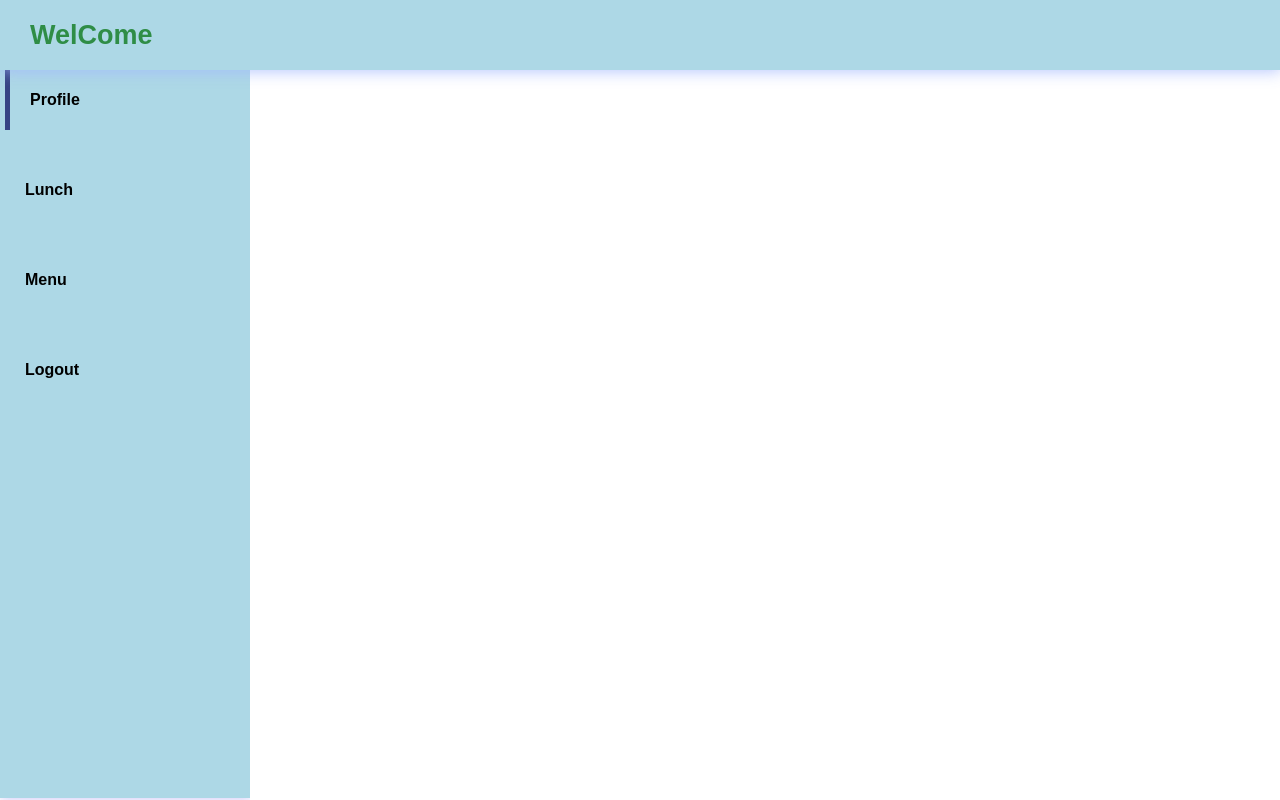
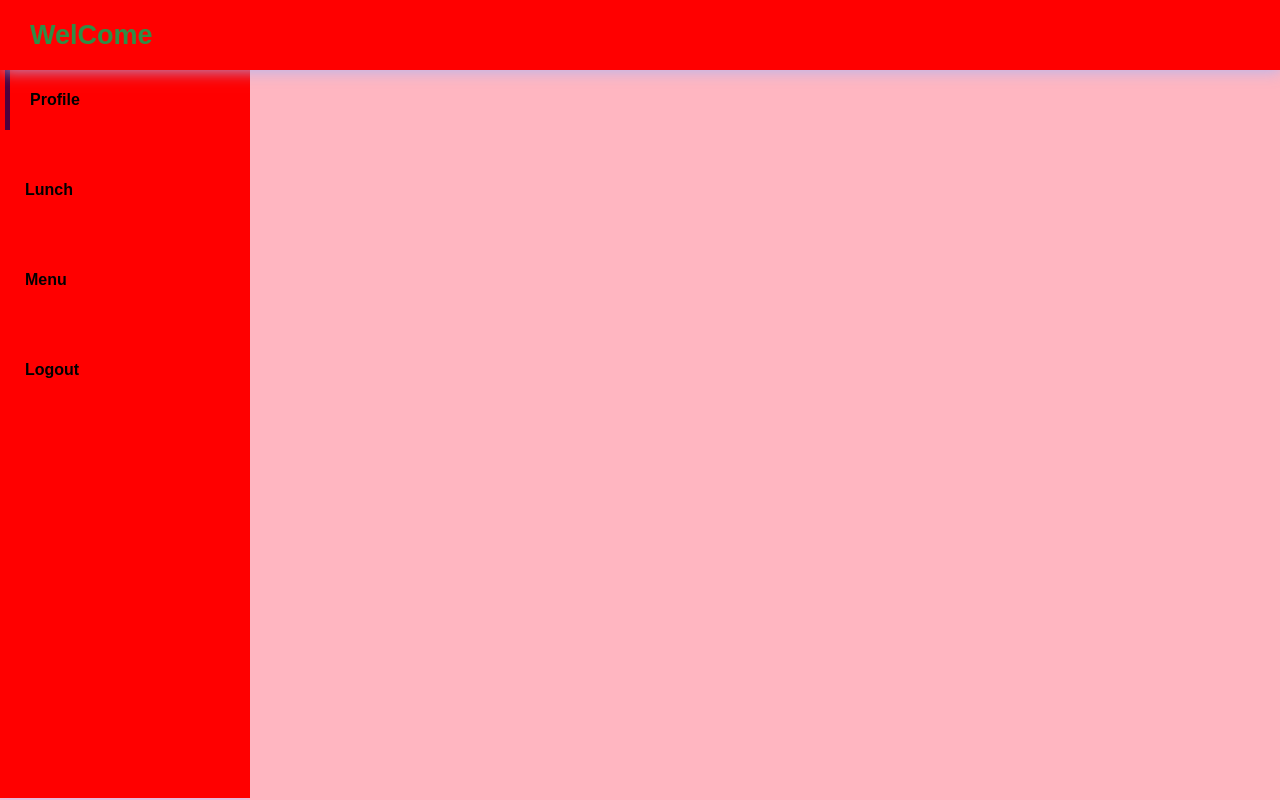
Before and after one commit to Prajwal5761/Mess-Buddy, a Django app: page /dashboard/ in a window 1280 px wide. Run offline with Django 5.2, Linux system fonts and the light colour scheme; a user stored in the database is signed in.

Commit message:
modified..

```diff
--- a/static/style1.css
+++ b/static/style1.css
@@ -22,7 +22,7 @@ header {
   height: 70px;
   width: 100vw;
   padding: 0 30px;
-  background-color:lightblue;
+  background-color:red;
   position: fixed;
   z-index: 100;
   box-shadow: 1px 1px 15px rgba(161, 182, 253, 0.825);
@@ -111,12 +111,13 @@ header {
   position: relative;
   top: 70px;
   z-index: 1;
+  background-color: lightpink;
 }
 
 .nav {
   min-height: 91vh;
   width: 250px;
-  background-color:lightblue;
+  background-color:red;
   position: absolute;
   top: 0px;
   left: 00;
```
